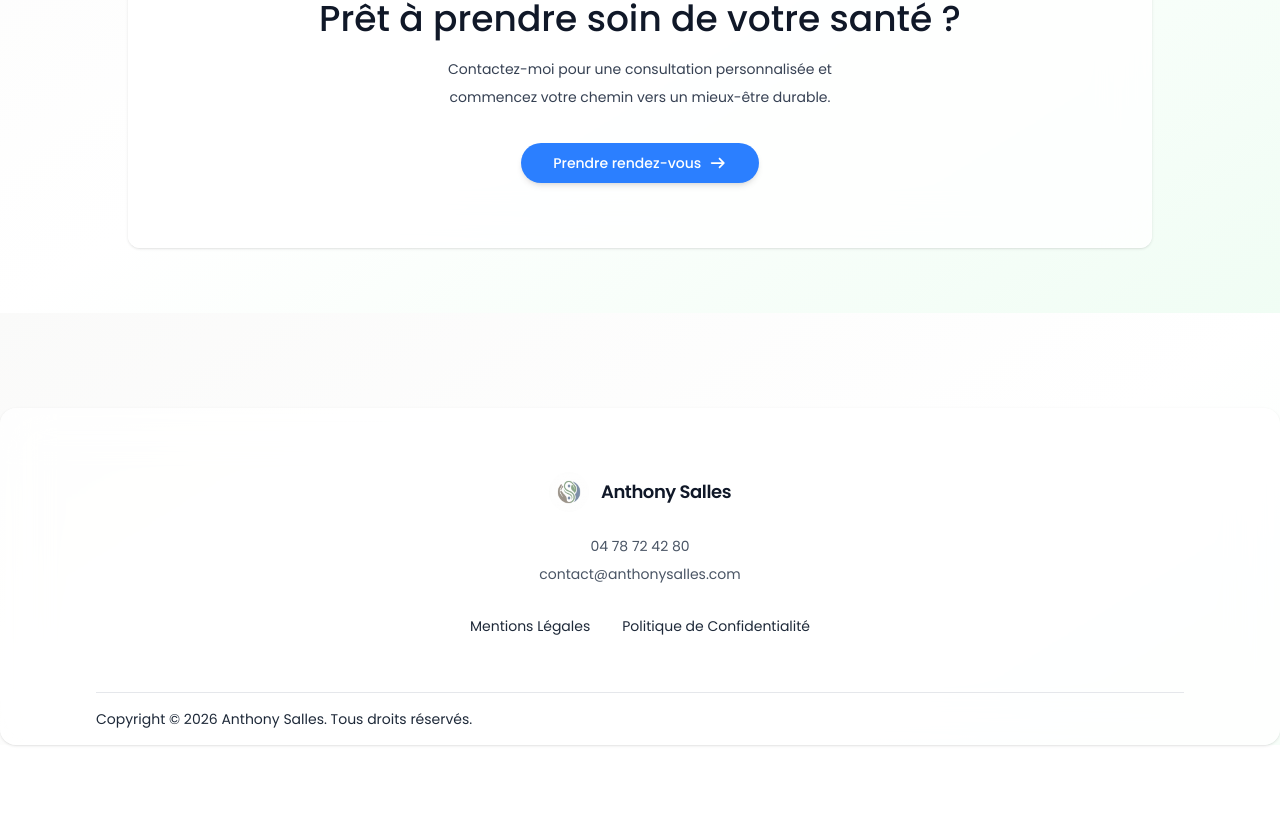
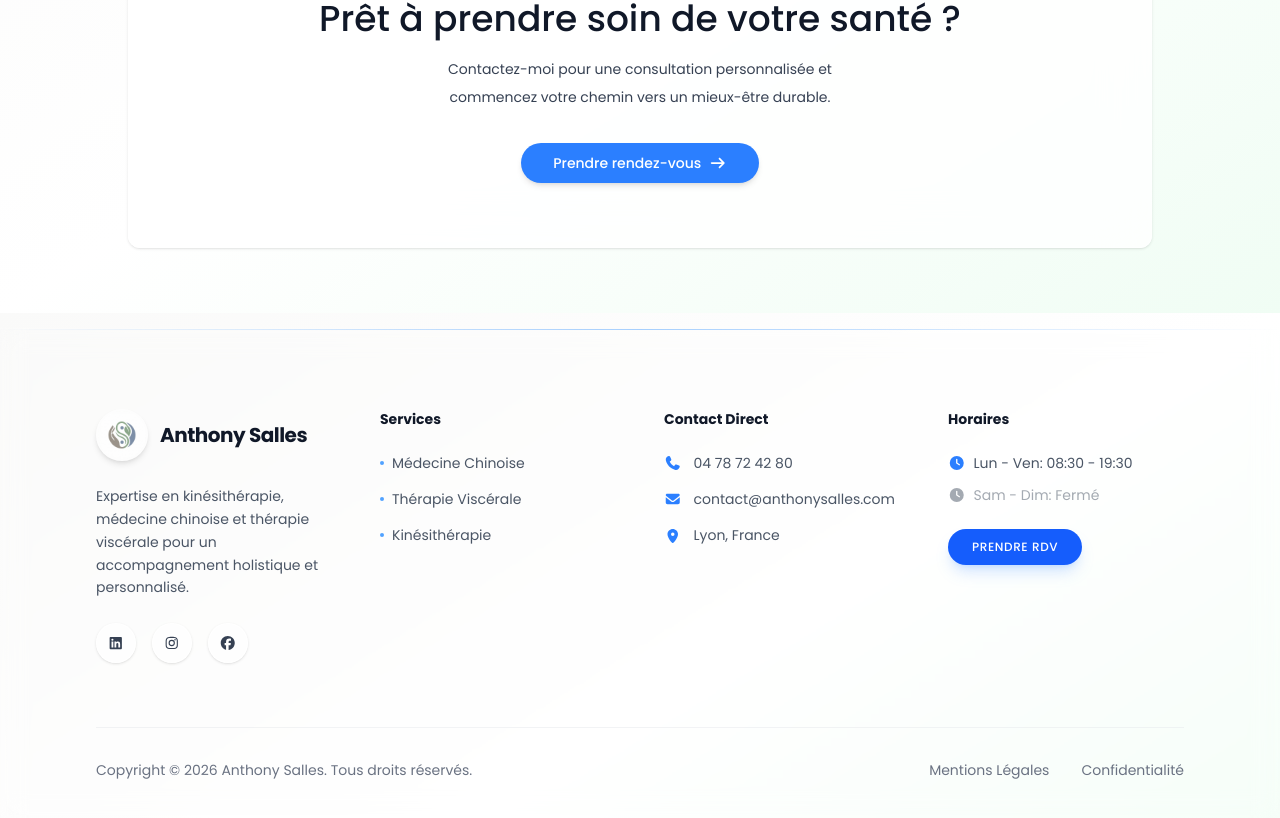
Before and after one commit to LTiollier/anthony-salles, a Next.js app: page / in a window 1280 px wide. Shown: the part 1287-2105 px from the top of the page. Before the commit the page ends 2032 px from the top, so only its background shows below. Built offline with nearby package versions, Linux system fonts and the light colour scheme.

Commit message:
:lipstick: redesign footer with multi-column layout and rich content

```diff
--- a/components/footer.jsx
+++ b/components/footer.jsx
@@ -1,42 +1,134 @@
 'use client';
 import { FontAwesomeIcon } from '@fortawesome/react-fontawesome';
-import { faDribbble, faGithub, faLinkedin, faTwitter } from '@fortawesome/free-brands-svg-icons';
+import { faFacebook, faInstagram, faLinkedin } from '@fortawesome/free-brands-svg-icons';
+import { faPhone, faEnvelope, faMapMarkerAlt, faClock } from '@fortawesome/free-solid-svg-icons';
 import Image from "next/image";
 import Link from "next/link";
 import { motion } from "framer-motion";
 
 export default function Footer() {
-    const links = [
-        { name: 'Mentions Légales', href: '#' },
-        { name: 'Politique de Confidentialité', href: '#' },
+    const services = [
+        { name: 'Médecine Chinoise', href: '/medecine-chinoise' },
+        { name: 'Thérapie Viscérale', href: '/therapie-viscerale' },
+        { name: 'Kinésithérapie', href: '/#features' },
     ];
+
+    const socials = [
+        { icon: faLinkedin, href: 'https://linkedin.com', label: 'LinkedIn' },
+        { icon: faInstagram, href: 'https://instagram.com', label: 'Instagram' },
+        { icon: faFacebook, href: 'https://facebook.com', label: 'Facebook' },
+    ];
+
     return (
-        <motion.footer className="flex flex-col items-center px-4 md:px-16 lg:px-24 justify-center w-full pt-16 mt-40 glass border-0"
-            initial={{ opacity: 0 }}
-            whileInView={{ opacity: 1 }}
+        <motion.footer
+            className="relative w-full pt-20 pb-10 px-4 md:px-16 lg:px-24 mt-20 border-t border-white/20 bg-white/5 backdrop-blur-md overflow-hidden"
+            initial={{ opacity: 0, y: 20 }}
+            whileInView={{ opacity: 1, y: 0 }}
             viewport={{ once: true }}
-            transition={{ duration: 0.5 }}
+            transition={{ duration: 0.8 }}
         >
-            <Link href="/" className="flex items-center gap-3">
-                <Image src='/logo.png' alt='Anthony Salles Logo' className='size-10 object-contain rounded-full' width={40} height={40} />
-                <span className="text-lg font-semibold text-gray-900 tracking-tight">Anthony Salles</span>
-            </Link>
+            {/* Background Decorative Element */}
+            <div className="absolute top-0 left-1/2 -translate-x-1/2 w-full h-px bg-gradient-to-r from-transparent via-blue-400/50 to-transparent" />
 
-            <div className="flex flex-col items-center gap-2 mt-6 text-gray-600">
-                <a href="tel:0478724280" className="hover:text-blue-600 transition">04 78 72 42 80</a>
-                <a href="mailto:contact@anthonysalles.com" className="hover:text-blue-600 transition">contact@anthonysalles.com</a>
+            <div className="grid grid-cols-1 md:grid-cols-2 lg:grid-cols-4 gap-12 mb-16">
+                {/* Brand & Info */}
+                <div className="flex flex-col gap-6">
+                    <Link href="/" className="flex items-center gap-3 group">
+                        <div className="overflow-hidden rounded-full border-2 border-white/50 shadow-md group-hover:scale-105 transition-transform duration-300">
+                            <Image src='/logo.png' alt='Anthony Salles Logo' className='size-12 object-contain' width={48} height={48} />
+                        </div>
+                        <span className="text-xl font-bold text-gray-900 tracking-tight">Anthony Salles</span>
+                    </Link>
+                    <p className="text-gray-600 leading-relaxed text-sm">
+                        Expertise en kinésithérapie, médecine chinoise et thérapie viscérale pour un accompagnement holistique et personnalisé.
+                    </p>
+                    <div className="flex gap-4">
+                        {socials.map((social, index) => (
+                            <a
+                                key={index}
+                                href={social.href}
+                                target="_blank"
+                                rel="noopener noreferrer"
+                                className="size-10 flex items-center justify-center rounded-full bg-white/50 border border-white/80 shadow-sm text-gray-700 hover:bg-blue-500 hover:text-white hover:border-blue-500 transition-all duration-300"
+                                aria-label={social.label}
+                            >
+                                <FontAwesomeIcon icon={social.icon} className="size-5" />
+                            </a>
+                        ))}
+                    </div>
+                </div>
+
+                {/* Services */}
+                <div>
+                    <h4 className="text-gray-900 font-bold mb-6">Services</h4>
+                    <ul className="flex flex-col gap-4">
+                        {services.map((service, index) => (
+                            <li key={index}>
+                                <Link
+                                    href={service.href}
+                                    className="text-gray-600 hover:text-blue-600 transition-colors text-sm flex items-center gap-2"
+                                >
+                                    <span className="size-1 bg-blue-400 rounded-full" />
+                                    {service.name}
+                                </Link>
+                            </li>
+                        ))}
+                    </ul>
+                </div>
+
+                {/* Direct Contact */}
+                <div>
+                    <h4 className="text-gray-900 font-bold mb-6">Contact Direct</h4>
+                    <ul className="flex flex-col gap-4 text-sm">
+                        <li>
+                            <a href="tel:0478724280" className="flex items-center gap-3 text-gray-600 hover:text-blue-600 transition-colors">
+                                <FontAwesomeIcon icon={faPhone} className="size-4 text-blue-500" />
+                                04 78 72 42 80
+                            </a>
+                        </li>
+                        <li>
+                            <a href="mailto:contact@anthonysalles.com" className="flex items-center gap-3 text-gray-600 hover:text-blue-600 transition-colors">
+                                <FontAwesomeIcon icon={faEnvelope} className="size-4 text-blue-500" />
+                                contact@anthonysalles.com
+                            </a>
+                        </li>
+                        <li className="flex items-start gap-3 text-gray-600">
+                            <FontAwesomeIcon icon={faMapMarkerAlt} className="size-4 text-blue-500 mt-1" />
+                            <span>Lyon, France</span>
+                        </li>
+                    </ul>
+                </div>
+
+                {/* Opening Hours */}
+                <div>
+                    <h4 className="text-gray-900 font-bold mb-6">Horaires</h4>
+                    <ul className="flex flex-col gap-3 text-sm text-gray-600">
+                        <li className="flex items-center gap-2">
+                            <FontAwesomeIcon icon={faClock} className="size-4 text-blue-500" />
+                            <span>Lun - Ven: 08:30 - 19:30</span>
+                        </li>
+                        <li className="flex items-center gap-2 opacity-50">
+                            <FontAwesomeIcon icon={faClock} className="size-4" />
+                            <span>Sam - Dim: Fermé</span>
+                        </li>
+                    </ul>
+                    <a
+                        href="https://www.doctolib.fr/masseur-kinesitherapeute/lyon/anthony-salles-lyon"
+                        target="_blank"
+                        rel="noopener noreferrer"
+                        className="mt-6 inline-flex items-center justify-center px-6 py-2.5 rounded-full bg-blue-600 text-white font-medium hover:bg-blue-700 transition-all shadow-lg shadow-blue-500/20 active:scale-95 text-xs uppercase tracking-wider"
+                    >
+                        Prendre RDV
+                    </a>
+                </div>
             </div>
 
-            <div className="flex flex-wrap items-center justify-center gap-8 py-8">
-                {links.map((link, index) => (
-                    <Link key={index} href={link.href} className='transition hover:text-blue-500'>
-                        {link.name}
-                    </Link>
-                ))}
-            </div>
-            <hr className="w-full border-gray-200 mt-6" />
-            <div className="flex flex-col md:flex-row items-center w-full justify-between gap-4 py-4">
-                <p>Copyright © 2026 Anthony Salles. Tous droits réservés.</p>
+            <div className="pt-8 border-t border-gray-200/50 flex flex-col md:flex-row items-center justify-between gap-6 text-sm text-gray-500">
+                <p>Copyright © {new Date().getFullYear()} Anthony Salles. Tous droits réservés.</p>
+                <div className="flex gap-8">
+                    <Link href="#" className="hover:text-gray-900 transition-colors">Mentions Légales</Link>
+                    <Link href="#" className="hover:text-gray-900 transition-colors">Confidentialité</Link>
+                </div>
             </div>
         </motion.footer>
     );
```
